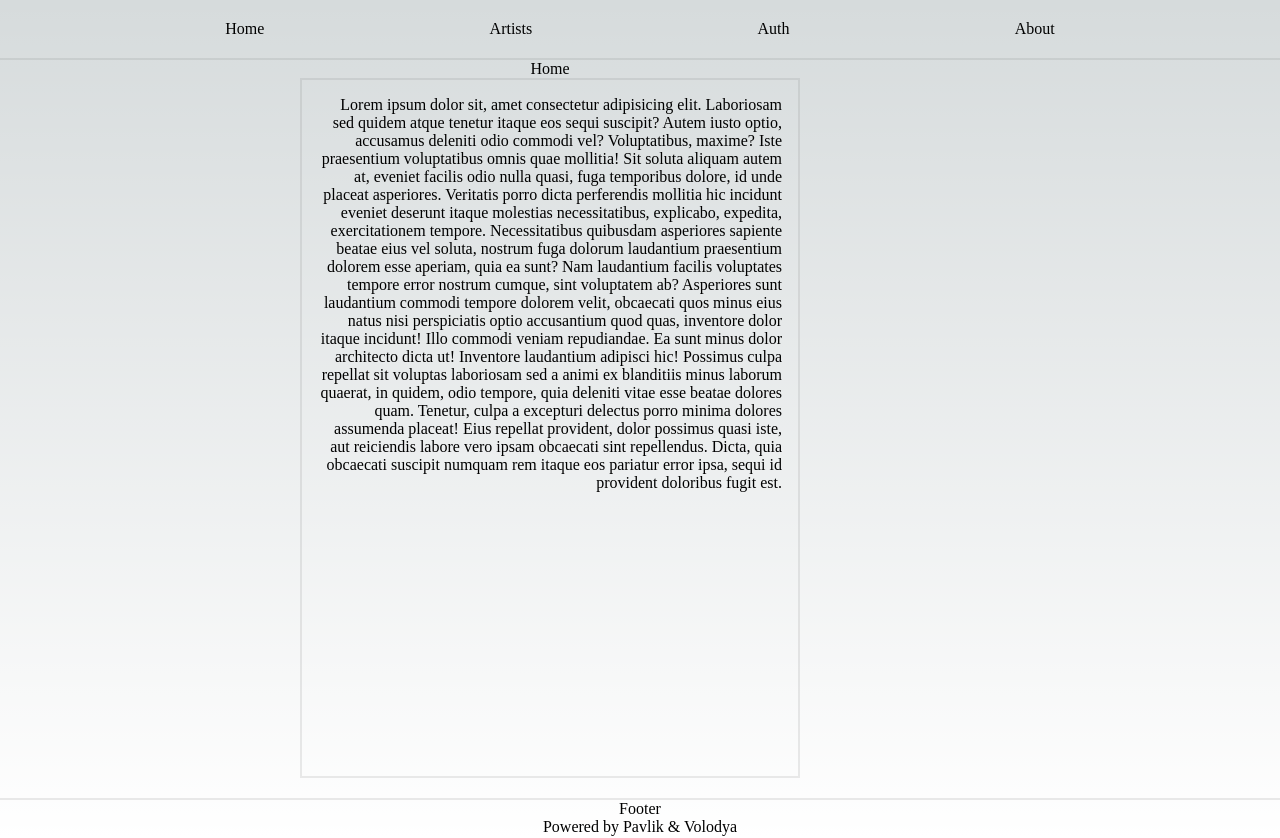
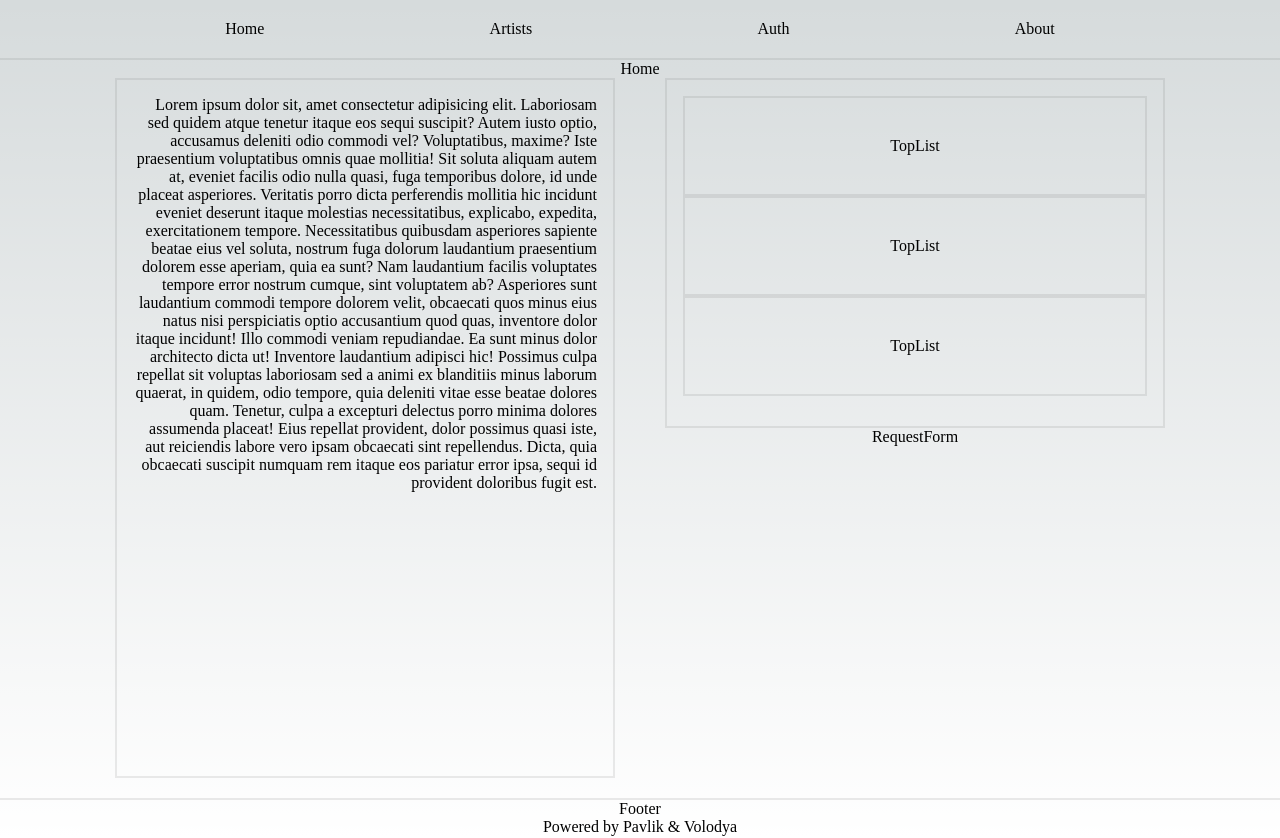
Before and after one commit to smirnypavel/show, a Next.js app: page / in a window 1280 px wide. Built offline with nearby package versions, Linux system fonts and the light colour scheme.

Commit message:
upgrade home page & add some components

```diff
--- /dev/null
+++ b/components/Home/RequestForm.tsx
@@ -0,0 +1,7 @@
+import React from "react";
+
+const RequestForm = () => {
+  return <div>RequestForm</div>;
+};
+
+export default RequestForm;
--- /dev/null
+++ b/components/Home/TopContainer.tsx
@@ -0,0 +1,15 @@
+import React from "react";
+import TopList from "../TopList/TopList";
+import styles from "@/styles/Home/TopContainer.module.css";
+
+const TopContainer = () => {
+  return (
+    <div className={styles.container}>
+      <TopList />
+      <TopList />
+      <TopList />
+    </div>
+  );
+};
+
+export default TopContainer;
--- /dev/null
+++ b/components/TopList/TopList.tsx
@@ -0,0 +1,11 @@
+import styles from "@/styles/components/TopList.module.css";
+
+const TopList = () => {
+  return (
+    <div className={styles.container}>
+      <div>TopList</div>
+    </div>
+  );
+};
+
+export default TopList;
--- a/pages/index.tsx
+++ b/pages/index.tsx
@@ -1,12 +1,18 @@
 import HomeChat from "@/components/Home/HomeChat";
-import React from "react";
+import RequestForm from "@/components/Home/RequestForm";
+import TopContainer from "@/components/Home/TopContainer";
+import styles from "@/styles/Home/Home.module.css";
 
 const Home = () => {
   return (
-    <div>
+    <div className={styles.homepage}>
       <div>Home</div>
-      <div>
+      <div className={styles.container}>
         <HomeChat />
+        <div>
+          <TopContainer />
+          <RequestForm />
+        </div>
       </div>
     </div>
   );
--- /dev/null
+++ b/styles/Home/Home.module.css
@@ -0,0 +1,7 @@
+.homepage {
+  width: 100%;
+}
+.container {
+  display: flex;
+  justify-content: space-around;
+}
--- /dev/null
+++ b/styles/Home/TopContainer.module.css
@@ -0,0 +1,7 @@
+.container {
+  width: 500px;
+  height: 350px;
+  border: 2px solid #67676723;
+  text-align: center;
+  padding: 1rem;
+}
--- /dev/null
+++ b/styles/components/TopList.module.css
@@ -0,0 +1,8 @@
+.container {
+  width: 100%;
+  border: 2px solid #67676723;
+  height: 100px;
+  display: flex;
+  justify-content: center;
+  align-items: center;
+}
--- a/styles/globals.css
+++ b/styles/globals.css
@@ -110,4 +110,5 @@ a {
   max-width: var(--max-width);
   display: flex;
   justify-content: center;
+  margin: 0 auto;
 }
```
